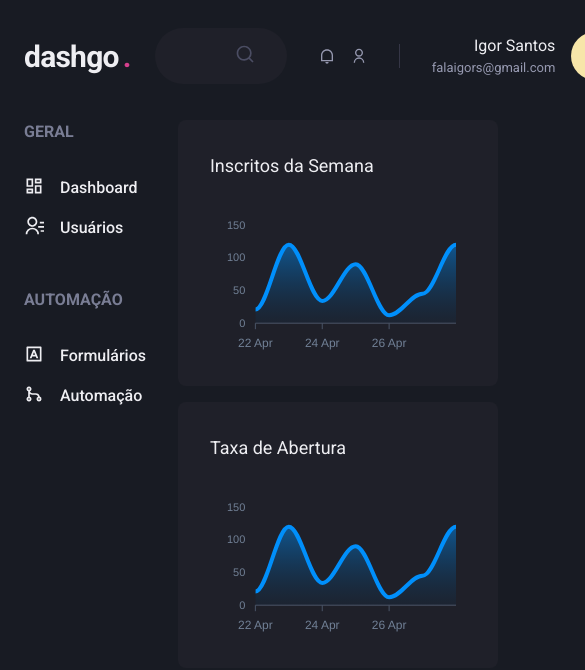
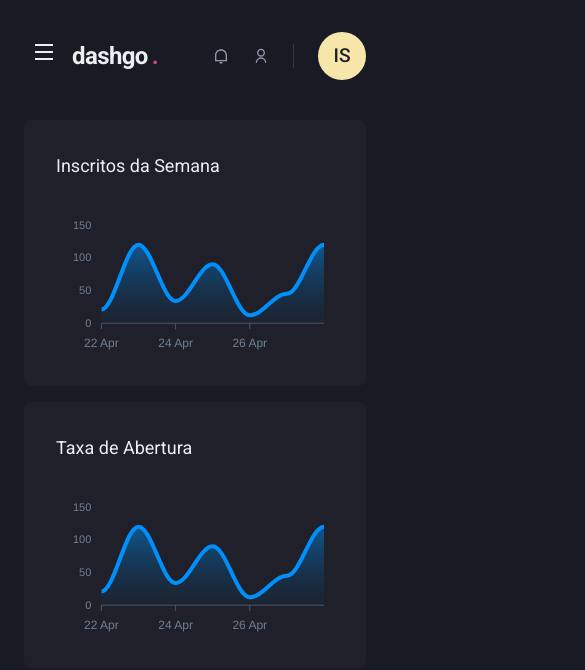
Before and after one commit to falaigor/dashgo, a Next.js app: page /dashboard in a window 390 px wide. Shown: the top 670 px of the page, 585 px wide, since content can reach past the window. Built offline with nearby package versions, Linux system fonts and the light colour scheme.

Commit message:
Responsividade + funcionalidade do Menu

```diff
--- a/src/components/Header/Logo.tsx
+++ b/src/components/Header/Logo.tsx
@@ -3,7 +3,7 @@
 export function Logo() {
   return (
     <Text
-      fontSize="3xl"
+      fontSize={["2xl", "3xl"]}
       fontWeight="bold"
       letterSpacing="tight"
       w="64"
--- a/src/components/Header/NotificationNav.tsx
+++ b/src/components/Header/NotificationNav.tsx
@@ -4,9 +4,9 @@
 export function NotificationNav() {
   return (
     <HStack
-      spacing="4"
-      mx="8"
-      pr="8"
+      spacing={["6", "8"]}
+      mx={["6", "8"]}
+      pr={["6", "8"]}
       py="1"
       color="gray.300"
       borderRightWidth={1}
--- a/src/components/Header/Profile.tsx
+++ b/src/components/Header/Profile.tsx
@@ -1,17 +1,22 @@
 import { Flex, Box, Text, Avatar } from '@chakra-ui/react'
-export function Profile() {
+
+interface ProfileProps {
+  showProfileData: boolean;
+}
+
+export function Profile({ showProfileData }: ProfileProps) {
   return (
     <Flex align="center">
+      {showProfileData && (
         <Box mr="4" textAlign="right">
           <Text>Igor Santos</Text>
           <Text color="gray.300" fontSize="small">
             falaigors@gmail.com
         </Text>
         </Box>
-      <Avatar
-        size="md"
-        name="Igor Santos"
-      />
+      )}
+
+      <Avatar size="md" name="Igor Santos" />
     </Flex>
   );
 }
--- a/src/components/Header/index.tsx
+++ b/src/components/Header/index.tsx
@@ -1,12 +1,21 @@
 import React from 'react';
-import { Flex } from '@chakra-ui/react';
+import { Flex, Icon, IconButton, useBreakpointValue } from '@chakra-ui/react';
 
 import { NotificationNav } from './NotificationNav';
 import { Profile } from './Profile';
 import { SearchBox } from './SearchBox';
 import { Logo } from './Logo';
+import { useSidebarDrawer } from '../../contexts/SidebarDrawerContext';
+import { RiMenuLine } from 'react-icons/ri';
 
 export function Header() {
+  const { onOpen } = useSidebarDrawer();
+
+  const isWideVersion = useBreakpointValue({
+    base: false,
+    lg: true,
+  });
+
   return (
     <Flex
       as="header"
@@ -18,13 +27,25 @@
       px="6"
       align="center"
     >
+      {!isWideVersion && (
+        <IconButton
+          aria-label="Open navigation"
+          icon={<Icon as={RiMenuLine} />}
+          fontSize="24"
+          variant="unstyled"
+          onClick={onOpen}
+          mr="2"
+        >
+
+        </IconButton>
+      )}
 
       <Logo />
-      <SearchBox />
+      {isWideVersion && (<SearchBox />)}
 
       <Flex align="center" ml="auto" >
         <NotificationNav />
-        <Profile />
+        <Profile showProfileData={isWideVersion} />
       </Flex>
 
     </Flex>
--- /dev/null
+++ b/src/components/Sidebar/SidebarNav.tsx
@@ -0,0 +1,22 @@
+import { Stack } from '@chakra-ui/react';
+import { RiContactsLine, RiDashboardLine, RiGitMergeLine, RiInputMethodLine } from 'react-icons/ri';
+import { NavLink } from './NavLink';
+import { NavSection } from './NavSection';
+
+export function SidebarNav() {
+  return (
+    <Stack spacing="12" align="flex-start">
+
+      <NavSection title="GERAL">
+        <NavLink icon={RiDashboardLine}>Dashboard</NavLink>
+        <NavLink icon={RiContactsLine}>Usuários</NavLink>
+      </NavSection>
+
+      <NavSection title="AUTOMAÇÃO">
+        <NavLink icon={RiInputMethodLine}>Formulários</NavLink>
+        <NavLink icon={RiGitMergeLine}>Automação</NavLink>
+      </NavSection>
+
+    </Stack>
+  );
+}
--- a/src/components/Sidebar/index.tsx
+++ b/src/components/Sidebar/index.tsx
@@ -1,25 +1,45 @@
 import React from 'react';
-import { Box, Stack } from '@chakra-ui/react';
-import { RiContactsLine, RiDashboardLine, RiGitMergeLine, RiInputMethodLine } from 'react-icons/ri';
-import { NavLink } from './NavLink';
-import { NavSection } from './NavSection';
+import {
+  Box,
+  Drawer,
+  DrawerBody,
+  DrawerCloseButton,
+  DrawerContent,
+  DrawerHeader,
+  DrawerOverlay,
+  useBreakpointValue
+} from '@chakra-ui/react';
+import { SidebarNav } from './SidebarNav';
+import { useSidebarDrawer } from '../../contexts/SidebarDrawerContext';
 
 export function Sidebar() {
+  const { isOpen, onClose } = useSidebarDrawer();
+
+  const isDrawerSidebar = useBreakpointValue({
+    base: true,
+    lg: false,
+  })
+
+  if (isDrawerSidebar) {
+    return (
+      <Drawer isOpen={isOpen} placement="left" onClose={onClose}>
+        <DrawerOverlay>
+          <DrawerContent bg="gray.800" p="4">
+            <DrawerCloseButton mt="6" />
+            <DrawerHeader>Navegação</DrawerHeader>
+
+            <DrawerBody>
+              <SidebarNav />
+            </DrawerBody>
+          </DrawerContent>
+        </DrawerOverlay>
+      </Drawer>
+    );
+  }
+
   return (
     <Box as="aside" w="64" mr="8">
-      <Stack spacing="12" align="flex-start">
-
-        <NavSection title="GERAL">
-          <NavLink icon={RiDashboardLine}>Dashboard</NavLink>
-          <NavLink icon={RiContactsLine}>Usuários</NavLink>
-        </NavSection>
-
-        <NavSection title="AUTOMAÇÃO">
-          <NavLink icon={RiInputMethodLine}>Formulários</NavLink>
-          <NavLink icon={RiGitMergeLine}>Automação</NavLink>
-        </NavSection>
-
-      </Stack>
+      <SidebarNav />
     </Box>
   );
 }
--- /dev/null
+++ b/src/contexts/SidebarDrawerContext.tsx
@@ -0,0 +1,28 @@
+import { useDisclosure, UseDisclosureReturn } from "@chakra-ui/hooks";
+import { useRouter } from "next/dist/client/router";
+import { ReactNode, createContext, useContext, useEffect } from "react";
+
+interface SidebarDrawerProviderProps {
+  children: ReactNode;
+}
+
+type SidebarDrawerContextData = UseDisclosureReturn
+
+const SidebarDrawerContext = createContext({} as SidebarDrawerContextData);
+
+export function SidebarDrawerProvider({ children }: SidebarDrawerProviderProps) {
+  const discclosure = useDisclosure();
+  const router = useRouter();
+
+  useEffect(() => {
+    discclosure.onClose();
+  }, [router.asPath])
+
+  return (
+    <SidebarDrawerContext.Provider value={discclosure}>
+      {children}
+    </SidebarDrawerContext.Provider>
+  );
+}
+
+export const useSidebarDrawer = () => useContext(SidebarDrawerContext);
--- a/src/pages/_app.tsx
+++ b/src/pages/_app.tsx
@@ -1,11 +1,15 @@
 import { AppProps } from 'next/app'
 import { ChakraProvider } from '@chakra-ui/react';
 import { theme } from '../styles/theme';
+import { SidebarDrawerProvider } from '../contexts/SidebarDrawerContext'
+
 
 function MyApp({ Component, pageProps }: AppProps) {
   return (
     <ChakraProvider theme={theme}>
-      <Component {...pageProps} />
+      <SidebarDrawerProvider>
+        <Component {...pageProps} />
+      </SidebarDrawerProvider>
     </ChakraProvider>
   )
 }
```
Lines whose indentation alone changed are shown as unchanged.
